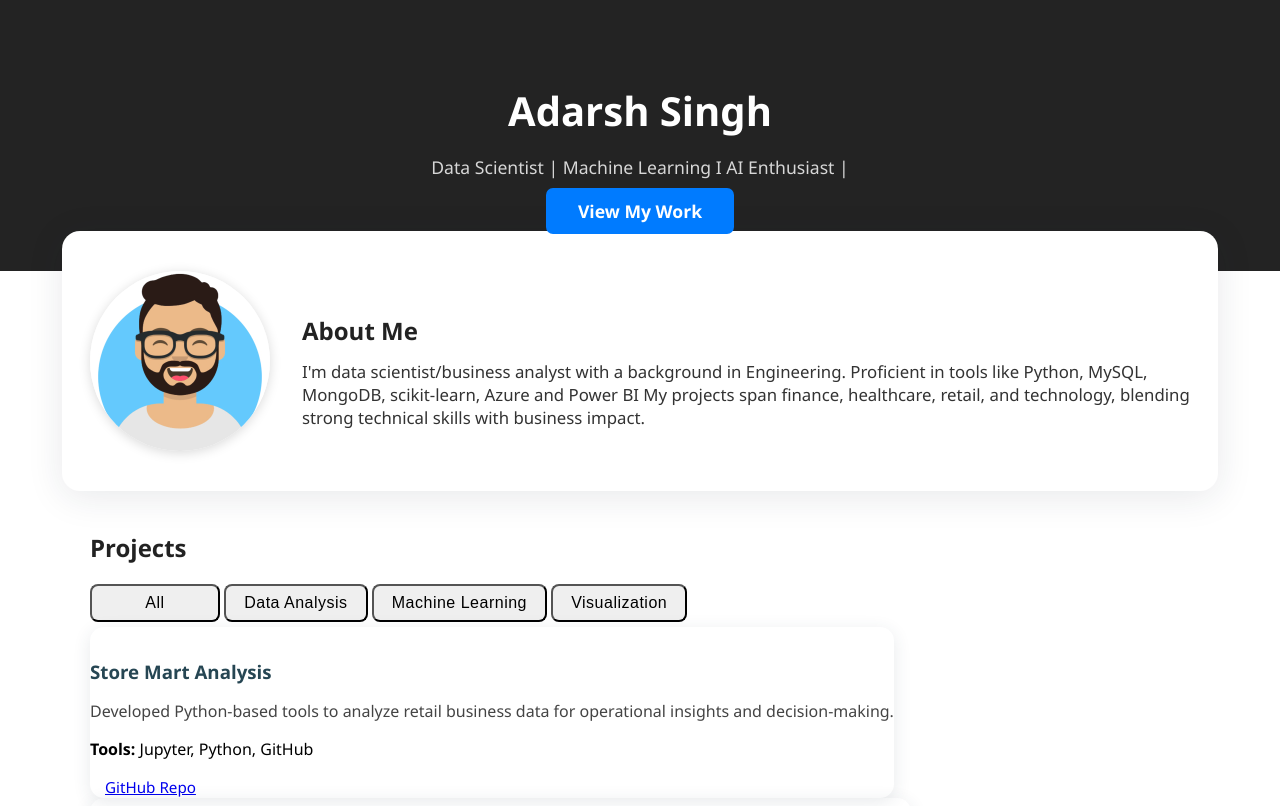
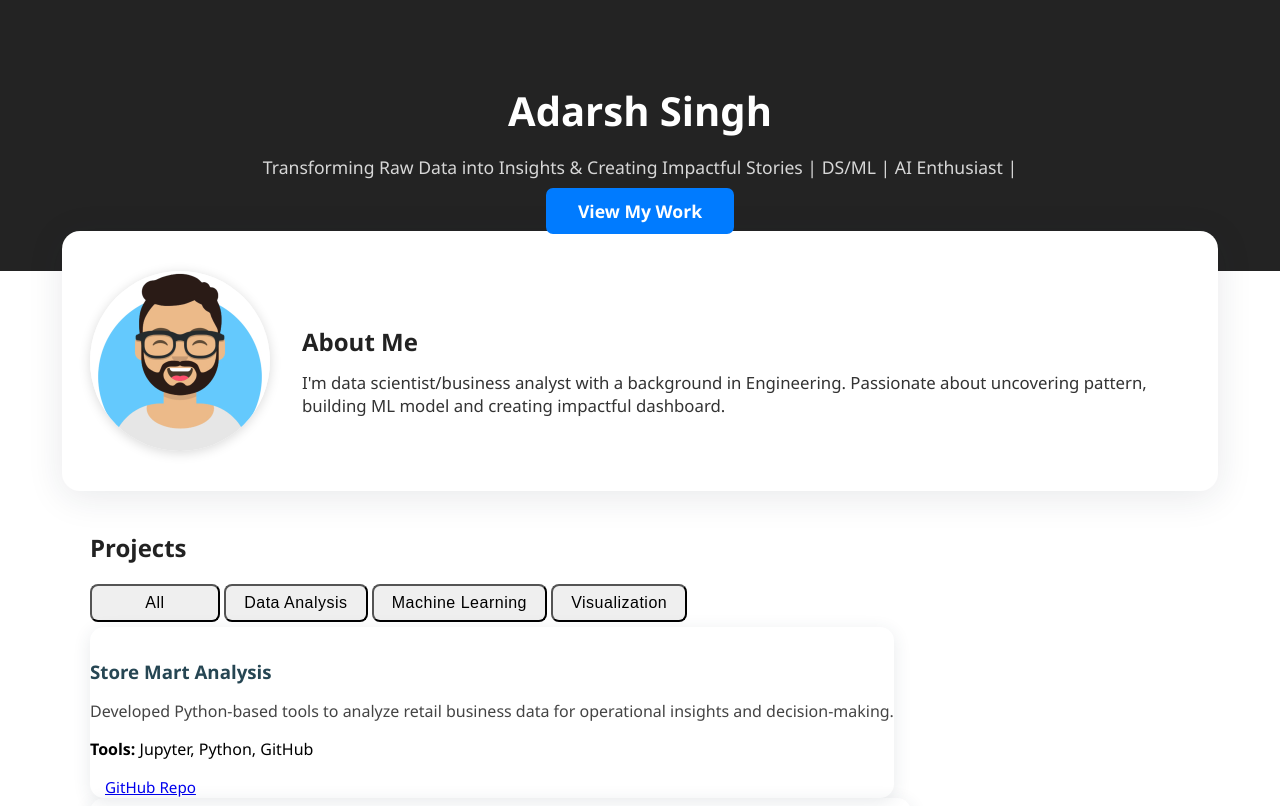
Before and after one commit to Adarsh-Engg/Adarsh-Engg.github.io, a plain HTML site: page index.html in a window 1280 px wide. Shown: the top 806 px of the page. Drawn offline with nearby package versions, Linux system fonts and the light colour scheme.

Commit message:
Update index.html

```diff
--- a/index.html
+++ b/index.html
@@ -11,7 +11,7 @@
  <!-- Hero Section -->
 <header class="hero">
     <h1>Adarsh Singh</h1>
-    <p>Data Scientist | Machine Learning I AI Enthusiast | </p>
+    <p>Transforming Raw Data into Insights & Creating Impactful Stories | DS/ML | AI Enthusiast | </p>
     <a href="#projects" class="btn">View My Work</a>
 </header>
 
@@ -24,9 +24,7 @@
         <h2>About Me</h2>
         <p>
             I'm data scientist/business analyst with a background in Engineering.
-            Proficient in tools like Python, MySQL, MongoDB, scikit-learn, Azure and Power BI
-            My projects span finance, healthcare, retail, and technology,
-            blending strong technical skills with business impact.
+            Passionate about uncovering pattern, building ML model and creating impactful dashboard.
         </p>
     </div>
 </section>
@@ -113,7 +111,7 @@
         <div class="card-body">
           <h5 class="card-title">Airbnb Listing & Review Analysis</h5>
           <p class="card-text">Interactive Power BI dashboard analyzing pricing, host ratings, guest satisfaction, and property types.</p>
-          <p><strong>Tools:</strong> Power BI, GitHub</p>
+          <p><strong>Tools:</strong> Power BI, Visualization, GitHub</p>
           <a href="https://github.com/Adarsh-Engg/Airbnb-Listing-Review-Analysis--Power-BI-II" target="_blank" class="btn btn-dark btn-sm">GitHub Repo</a>
         </div>
       </div>
```
